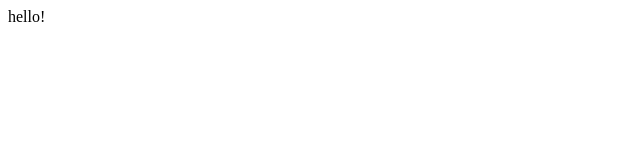
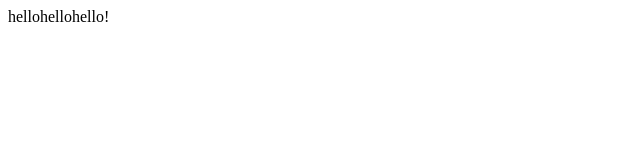
Before and after one commit to paper-me/paper-me.github.io, a plain HTML site: page index.html in a window 1280 px wide. Shown: the full height of the page, 0-640 px from the left. Drawn offline with Linux system fonts and the light colour scheme.

Commit message:
阿斯蒂芬

```diff
--- a/index.html
+++ b/index.html
@@ -4,5 +4,5 @@
   <meta charset="UTF-8">
   <title>paper-me</title>
 </head>
-<body>hello!</body>
+<body>hellohellohello!</body>
 </html>
```
